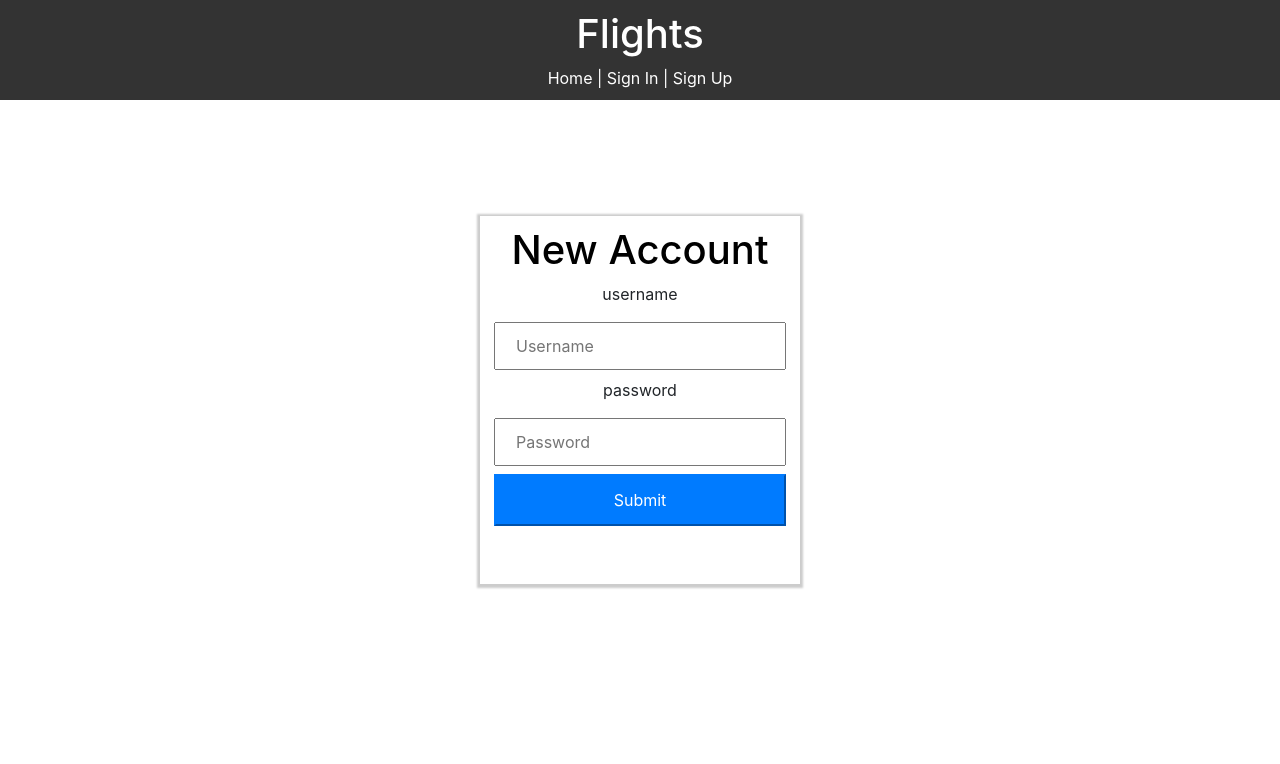
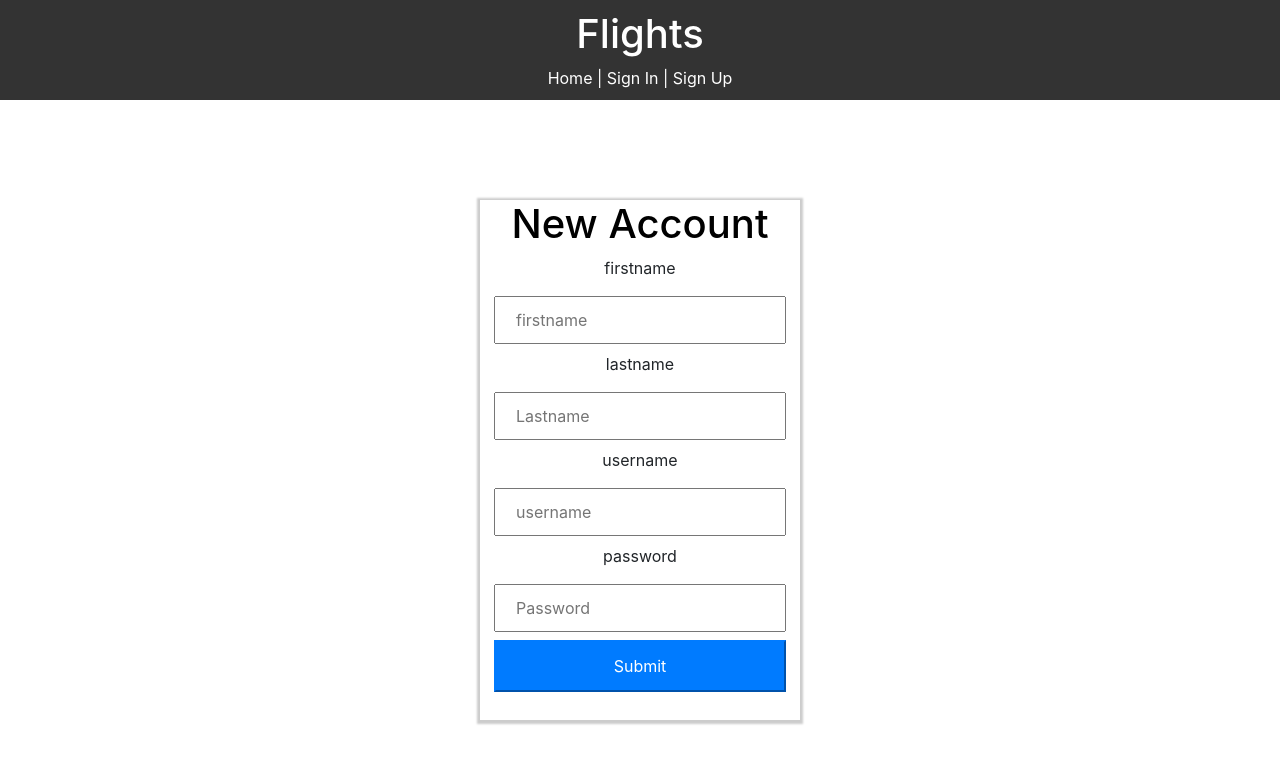
Before and after one commit to LandingHeart/cs-project, a React (Create React App) app in the folder frontend/: page /signup in a window 1280 px wide. Shown: the top 764 px of the page. Built offline with nearby package versions, Linux system fonts and the light colour scheme.

Commit message:
more stuff

```diff
--- a/frontend/src/components/SignIn.js
+++ b/frontend/src/components/SignIn.js
@@ -26,9 +26,9 @@ export default class SignIn extends React.Component {
 
     return (
       <div className="container">
-        <div className="form-box">
+        <div className="form-box-sign-in">
           <form onSubmit={this.onSubmit}>
-            <h1 style={{ color: "black" }}>Customer Login</h1>
+            <h1 style={{color: "black" }}>Customer Login</h1>
             <input
               type="text"
               name="username"
--- a/frontend/src/components/SignUp.js
+++ b/frontend/src/components/SignUp.js
@@ -6,10 +6,15 @@ export default class SignUp extends React.Component {
   constructor(props) {
     super(props);
     this.state = {
+      customersid: "",
+      firstname: "",
+      lastname: "",
       username: "",
       password: "",
-      customers: []
+      customers: [],
+
     };
+    this.handleCustomerid();
   }
   handleInputChange = event => {
     const { value, name } = event.target;
@@ -23,13 +28,29 @@ export default class SignUp extends React.Component {
         <div className="form-box">
           <form onSubmit={this.onSubmit}>
             <h1 style={{ color: "black" }}>New Account</h1>
+            <label>firstname</label>
+            <input
+              type="text"
+              name="firstname"
+              placeholder="firstname"
+              value={this.state.firstname}
+              onChange={this.handleFirstname}
+            />
+            <label>lastname</label>
+            <input
+              type="text"
+              name="lastname"
+              placeholder="Lastname"
+              value={this.state.lastname}
+              onChange={this.handleLastname}
+            />
             <label>username</label>
             <input
               type="text"
               name="username"
-              placeholder="Username"
+              placeholder="username"
               value={this.state.username}
-              onChange={this.handleInputChange}
+              onChange={this.handleUsername}
             />
 
             <label>password</label>
@@ -38,7 +59,7 @@ export default class SignUp extends React.Component {
               name="password"
               placeholder="Password"
               value={this.state.password}
-              onChange={this.handleInputChange}
+              onChange={this.handlePassword}
             />
 
             <input
@@ -52,27 +73,45 @@ export default class SignUp extends React.Component {
       </div>
     );
   }
+  handleCustomerid = e => {
+    const customersid = 10;
+    console.log("automate id" + customersid);
+    this.setState({ customersid });
+  };
+  handleFirstname = e => {
+    const firstname = e.target.value;
+    this.setState({ firstname });
+  };
+  handleLastname = e => {
+    const lastname = e.target.value;
+    this.setState({ lastname });
+  };
+  handleUsername = e => {
+    const username = e.target.value;
+    this.setState({ username });
+  };
+  handlePassword = e => {
+    const password = e.target.value;
+    this.setState({ password });
+  };
 
   onSubmit = event => {
     event.preventDefault();
+    const obj = {
+      customersid: this.state.customersid,
+      firstname: this.state.firstname,
+      lastname: this.state.lastname,
+      username: this.state.username,
+      password: this.state.password
+    };
     fetch("/customers/api/register", {
       method: "POST",
-      body: JSON.stringify(this.state),
+      body: JSON.stringify(obj),
       headers: {
         "Content-Type": "application/json"
       }
-    })
-      .then(res => {
-        if (res.status === 200) {
-          this.props.history.push("/");
-        } else {
-          const error = new Error(res.error);
-          throw error;
-        }
-      })
-      .catch(err => {
-        console.error(err);
-        alert("Error");
-      });
+    });
+    console.log(obj);
+    alert("Success");
   };
 }
--- a/frontend/src/components/css-files/SignIn.css
+++ b/frontend/src/components/css-files/SignIn.css
@@ -14,12 +14,22 @@ body,
 
 form {
   display: inline-block;
-  margin: 10px;
-  margin-bottom: 50px;
+  margin-bottom: 20px;
 }
-
+.form-box-sign-in{
+  box-shadow: 0px 0.5px 2px 3px #ccc;
+  width: 25%;
+  height: auto;
+  display: inline-block;
+  position: absolute;
+  left: 50%;
+  top: 50%;
+  transform: translate(-50%, -50%);
+  background-color: white;
+}
 .form-box {
   box-shadow: 0px 0.5px 2px 3px #ccc;
+  margin-top: 60px;
   width: 25%;
   height: auto;
   display: inline-block;
```
Also changed, not shown: 1 other file (tests, documents, lock files or other folders).
